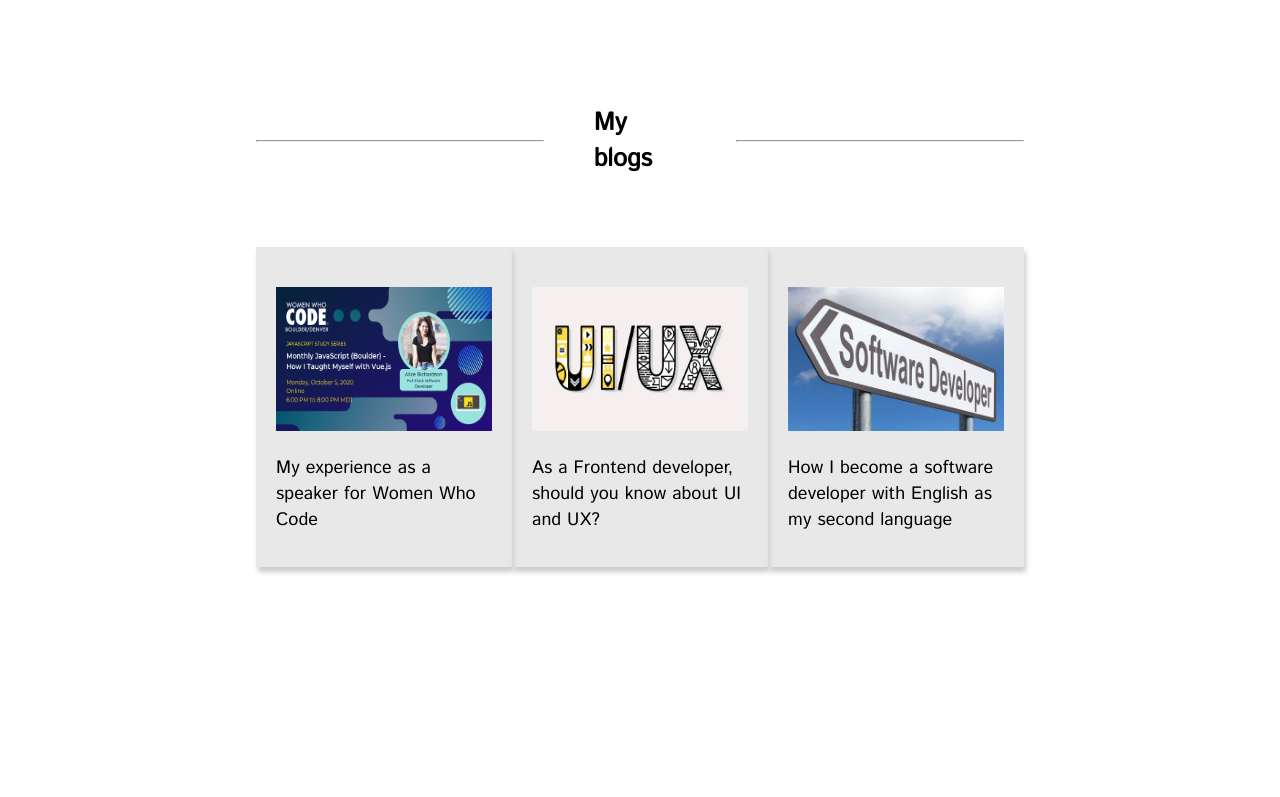
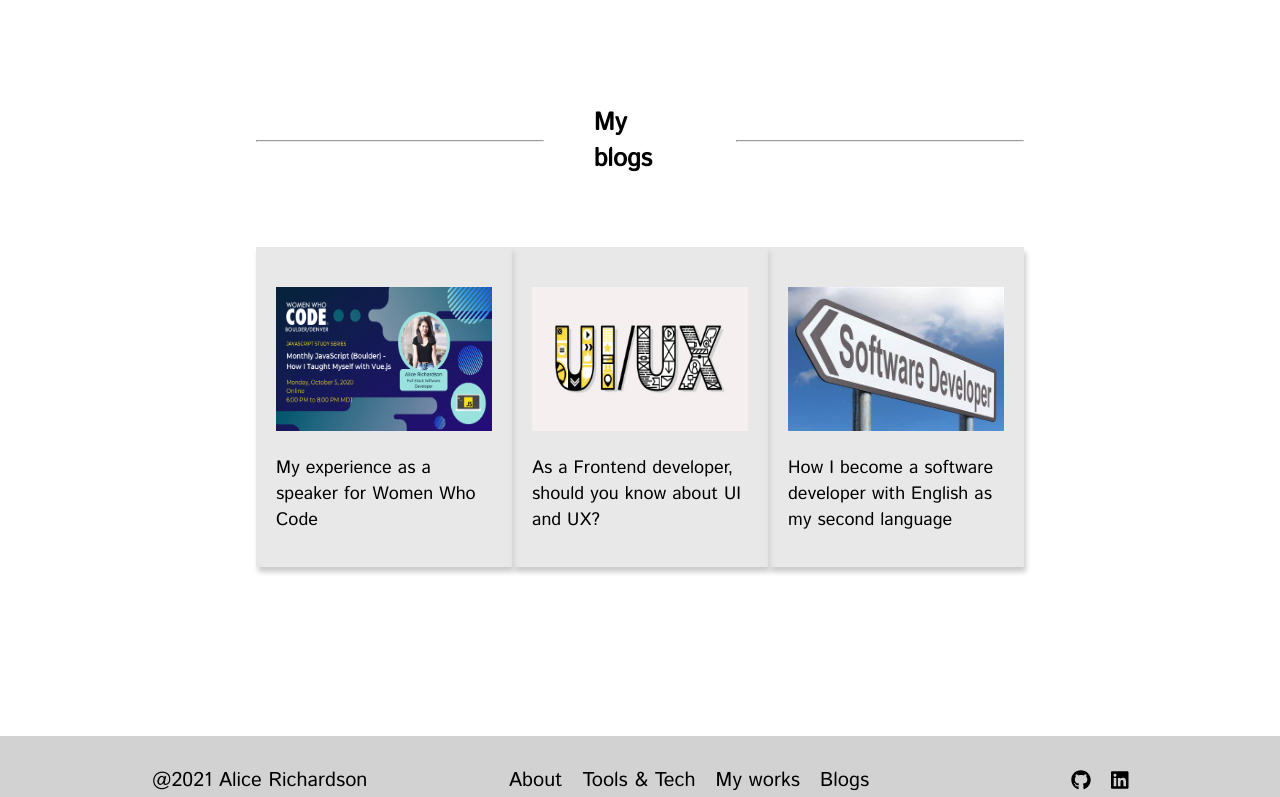
Before and after one commit to Alicerichardson28/portfolio, a React (Create React App) app: page / in a window 1280 px wide. Shown: the part 4660-5457 px from the top of the page. Before the commit the page ends 5396 px from the top, so only its background shows below. Built offline with nearby package versions, Linux system fonts and the light colour scheme.

Commit message:
style icon footer section

```diff
--- /dev/null
+++ b/src/components/Footer.css
@@ -0,0 +1,40 @@
+@import url('https://fonts.googleapis.com/css2?family=Istok+Web&family=Jost:ital,wght@1,300&family=Saira+Condensed:wght@100&display=swap');
+
+* {
+    margin: 0;
+}
+#footer-container{
+    padding: 30px 30px;
+    background-color:rgba(165, 165, 165, 0.502);
+}
+
+#footer-content-container{
+    display: flex;
+    justify-content: space-between;
+    flex-direction: row;
+}
+
+.nav-list-footer{
+    color: #000000;
+    font-size: 20px;
+    font-family: 'Istok Web', sans-serif;
+    margin-top: 2em;
+    padding-right: 20px;
+    font-weight: 100;
+}
+
+.year-title{
+    color: black;
+    font-size: 20px;
+    font-weight: 100;
+    font-family: 'Istok Web', sans-serif;
+    padding-right: 20px;
+}
+
+.footer-content3-container{
+    font-size: 10px;
+}
+
+.icon{
+    color: black;
+}
--- /dev/null
+++ b/src/components/Footer.js
@@ -0,0 +1,46 @@
+import React, { Component } from 'react'
+import './Footer.css'
+import { FontAwesomeIcon } from '@fortawesome/react-fontawesome'
+import { fab } from '@fortawesome/free-brands-svg-icons'
+import { library } from '@fortawesome/fontawesome-svg-core'
+
+
+export default class Footer extends Component {
+    render() {
+        return (
+            <div id='footer-container' className='section-container'>
+                <div id='footer-content-container' className='content-container'>
+                    <div className='footer-content1-container'>
+                        <h1 className='year-title'>@2021 Alice Richardson</h1>
+                    </div>
+                    <div className='footer-content2-container'>
+                            <a href="#about-section-container" className='nav-list-footer'>
+                                About
+                            </a>
+                            <a href="#tech-tools-container" className='nav-list-footer'>
+                                Tools & Tech
+                            </a>
+                            <a href="#project-container" className='nav-list-footer'>
+                                My works
+                            </a>
+                            <a href="#blog-post" className='nav-list-footer'>
+                                Blogs
+                            </a>
+                    </div>
+                    <div className='footer-content3-container'>
+                        <div className='container-icons'>
+                            <ul className='list-of-icons'>
+                                <a href='https://github.com/Alicerichardson28' target="_blank" rel="noopener noreferrer">
+                                <li className='li-icon'><FontAwesomeIcon className='icon' icon={['fab', 'github']}/></li>
+                                </a>
+                                <a href='https://www.linkedin.com/in/alice-richardson-dev/' target="_blank" rel="noopener noreferrer">
+                                <li className='li-icon'><FontAwesomeIcon className='icon' icon={['fab', 'linkedin']}/></li>
+                                </a>
+                            </ul>
+                        </div>
+                    </div>
+                </div>
+            </div>
+        )
+    }
+}
--- a/src/components/Home.css
+++ b/src/components/Home.css
@@ -9,16 +9,6 @@
     background-color:rgb(31, 30, 30);
     z-index: 1;
 }
-
-.dark-background {
-    background-color: #231f20;
-    transition: .5s;
-  }
-
-  .trans-background {
-    background-color: transparent;
-    transition: .5s;
-  }
 
 #nav-content-container{
     display: flex;
@@ -36,6 +26,7 @@
 .content-container{
     width: 80%;
 }
+
 #first-container {
     height: 100vh;
     background-color: rgb(31, 30, 30);
--- a/src/components/Home.js
+++ b/src/components/Home.js
@@ -9,7 +9,7 @@ import alice1 from '../picture/alice1.jpg'
 import ProjectContainer from '../components/Projects'
 import TechSkill from './TechSkill'
 import About from './About'
-// import Blogs from './Blogs'
+import Footer from './Footer'
 import BlogsAtHomePage from './BlogsAtHomePage.js'
 library.add(fab)
 export default class Navbar extends Component {
@@ -46,7 +46,7 @@ export default class Navbar extends Component {
                                 <button className='button'><a href={PDF} target="_blank" rel="noopener noreferrer">Download Resume </a></button>
                             </div>
                             <div className='photo-container'>
-                                <img alt="wolf" className='alice1-photo' src={alice1}/>
+                                <img alt="alice picture" className='alice1-photo' src={alice1}/>
                             </div>
                         </div>
                 </div>
@@ -62,6 +62,9 @@ export default class Navbar extends Component {
                 <div id='blog-post' className='section-container'>
                     <BlogsAtHomePage />
                 </div>
+                <div className='section-container'>
+                    <Footer />
+                </div>
             </>
         )
     }
--- a/src/components/Projects.css
+++ b/src/components/Projects.css
@@ -10,7 +10,6 @@
 .project-title {
     display: flex;
     justify-content: flex-end;
-    margin-right: 13%;
     margin-top: 100px;
     font-size: 60px;
     font-weight: 700;
```
